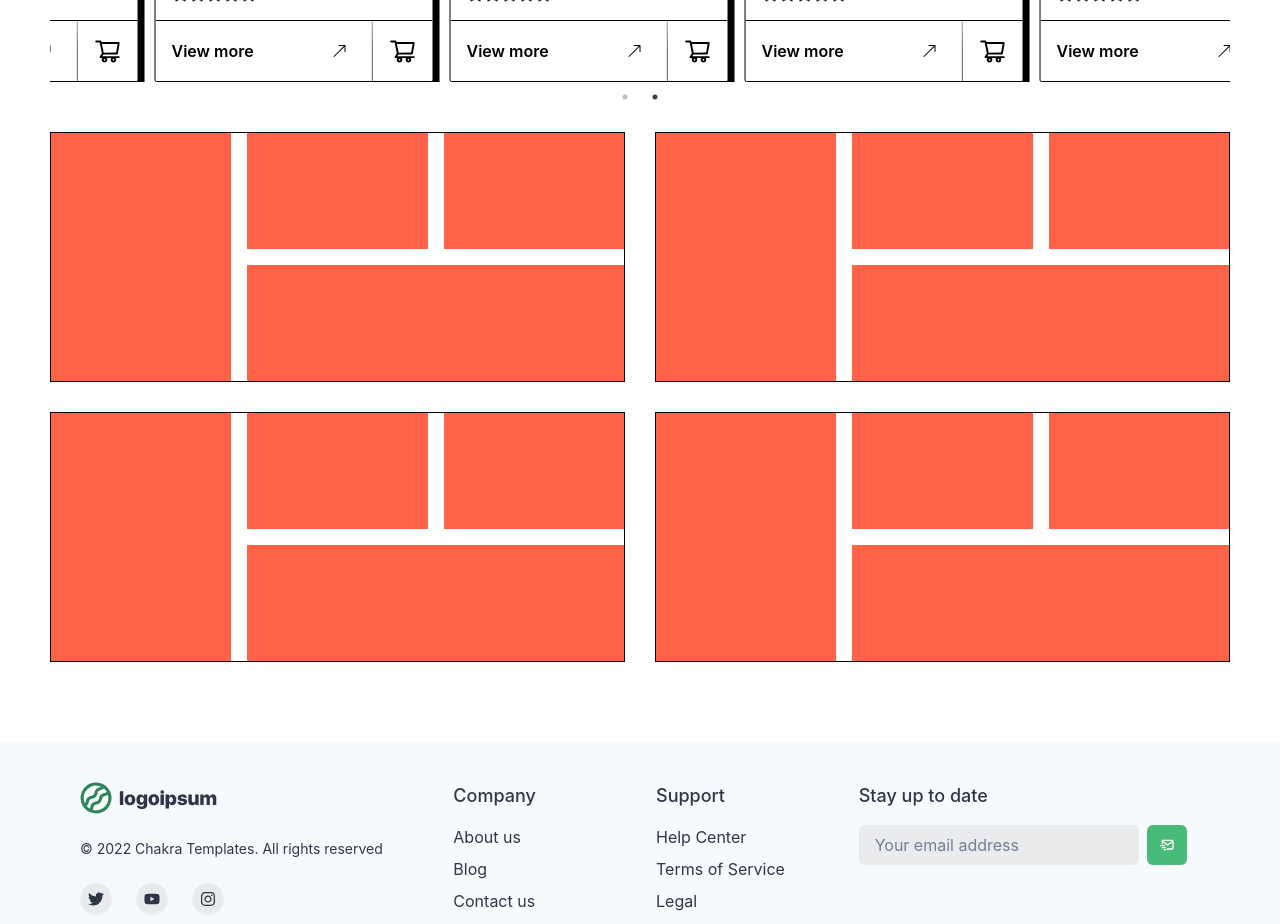
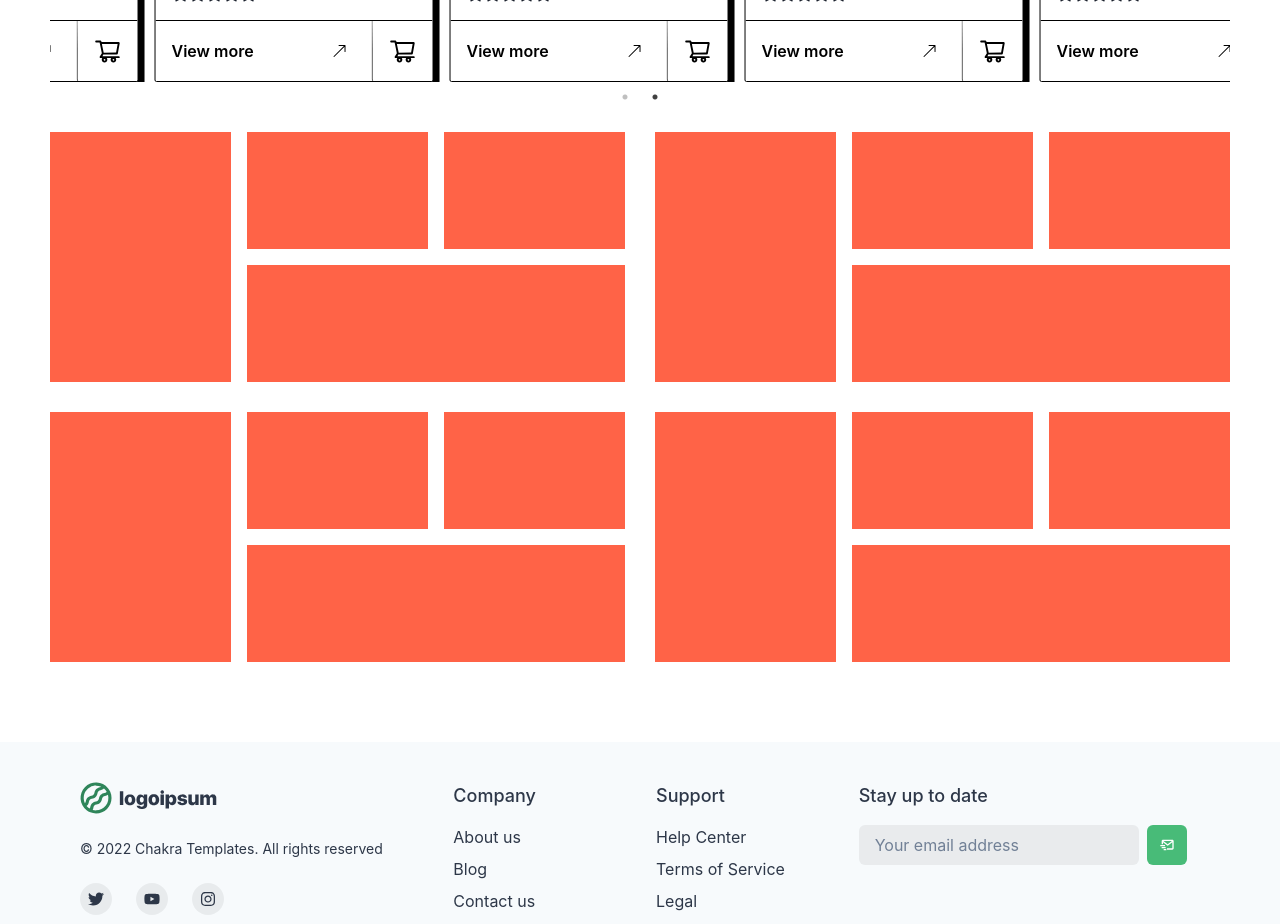
Before and after one commit to arjunsen1999/fashion-deal, a React (Create React App) app in the folder Front-End/: page / in a window 1280 px wide. Shown: the part 2620-3544 px from the top of the page. Built offline with nearby package versions, Linux system fonts and the light colour scheme.

Commit message:
update poster section

```diff
--- a/Front-End/src/components/HomePage/PosterSection.jsx
+++ b/Front-End/src/components/HomePage/PosterSection.jsx
@@ -4,7 +4,7 @@ import React from "react";
 export default function PosterSection() {
   return (
     <>
-      <Box border="1px solid black" h="250px">
+      <Box  h="250px">
         <Grid
           h="100%"
           templateRows="repeat(2, 1fr)"
```
